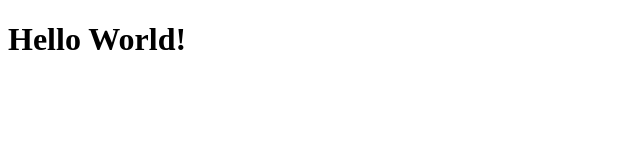
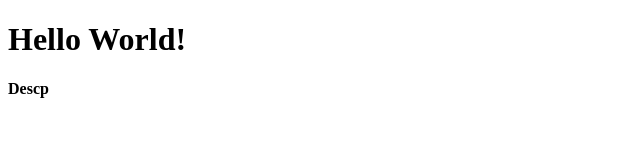
Before and after one commit to DeepakMaharana/git-demo, a plain HTML site: page index.html in a window 1280 px wide. Shown: the full height of the page, 0-640 px from the left. Drawn offline with Linux system fonts and the light colour scheme.

Commit message:
@nd Commit

```diff
--- a/index.html
+++ b/index.html
@@ -8,5 +8,6 @@
 </head>
 <body>
     <h1>Hello World!</h1>
+    <h4>Descp</h4>
 </body>
 </html>
```
